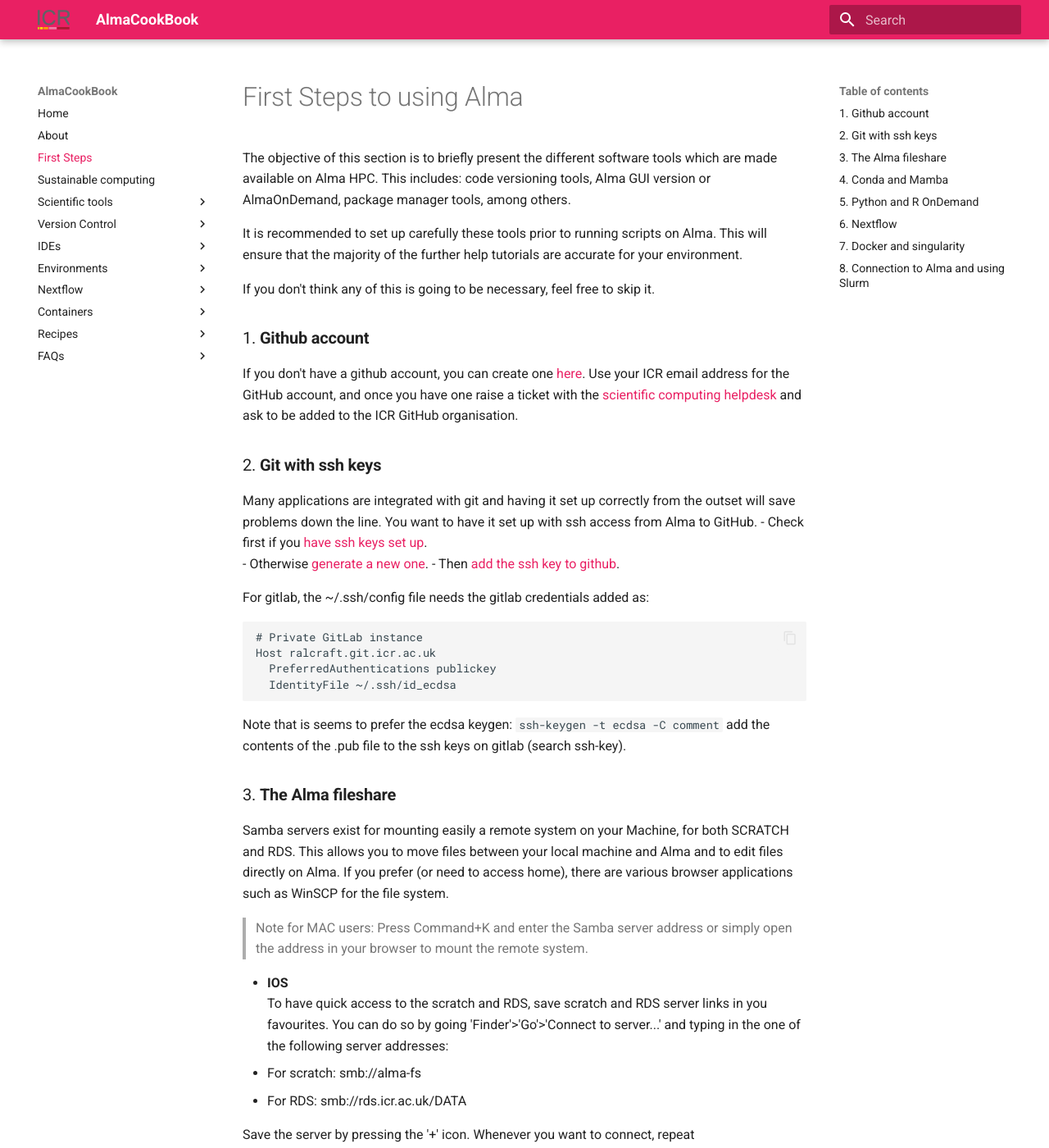
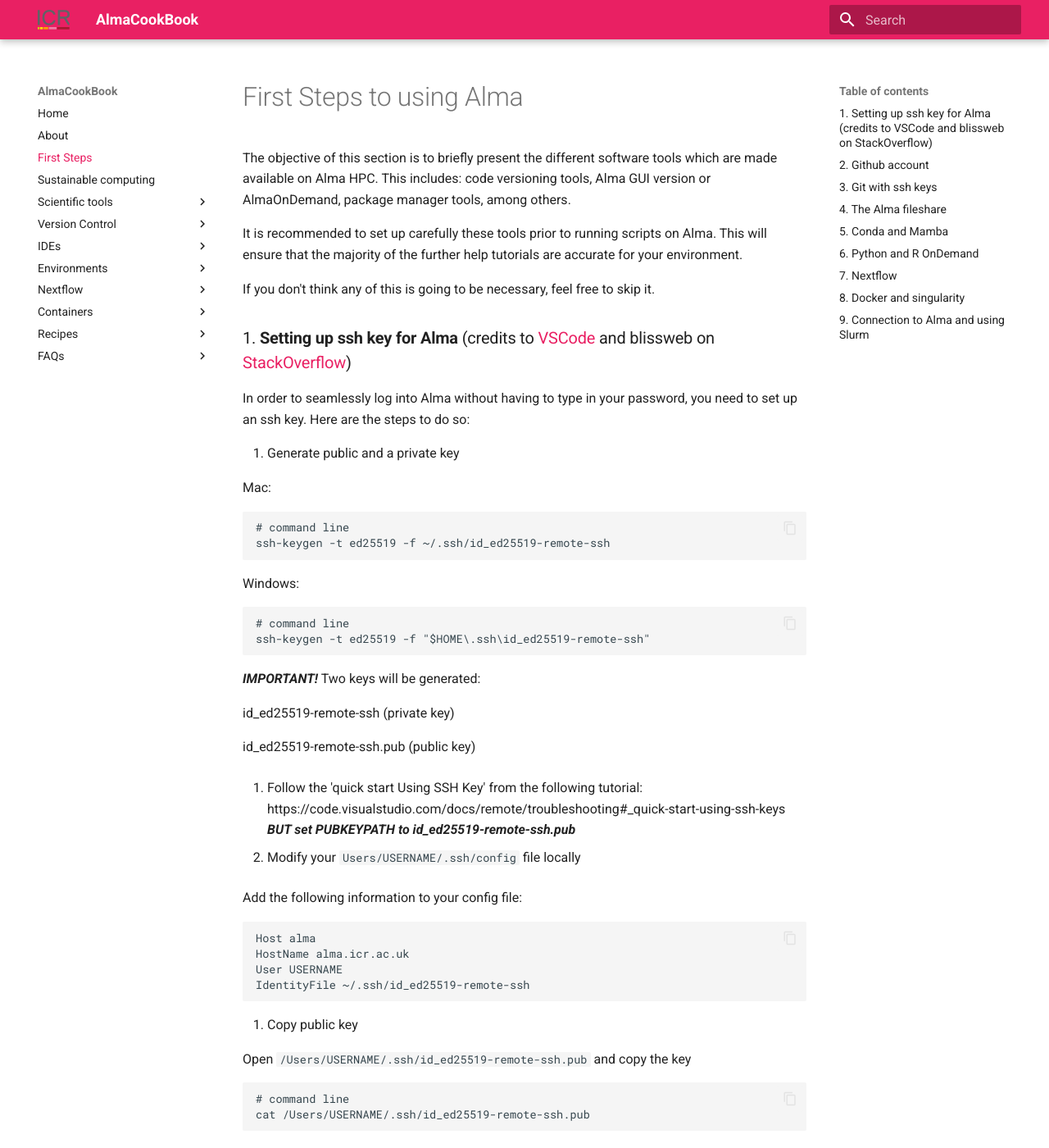
Before and after one commit to AlmaCookBook/AlmaCookBook.github.io, an MkDocs documentation site: the page built from docs/first_steps.md, in a window 1280 px wide and 1400 px high. Shown: the whole window at 82% size. Built offline with MkDocs 1.6.1 and Material for MkDocs 9.7.7, drawn with Linux system fonts in a browser that asks for light colours; some of the changed text lies outside the part shown.

Commit message:
Added extra 'Setting up ssh key for Alma' step in the 'First Steps' tab

````diff
--- a/docs/first_steps.md
+++ b/docs/first_steps.md
@@ -8,13 +8,70 @@ This will ensure that the majority of the further help tutorials are accurate fo
 
 If you don't think any of this is going to be necessary, feel free to skip it.
 
-### 1. **Github account**
+### 1. **Setting up ssh key for Alma** (credits to [VSCode](https://code.visualstudio.com/docs/remote) and blissweb on [StackOverflow](https://stackoverflow.com/questions/66113731/how-to-save-ssh-password-to-vscode))
+In order to seamlessly log into Alma without having to type in your password, you need to set up an ssh key. Here are the steps to do so:
+
+1. Generate public and a private key
+
+Mac:
+```
+# command line
+ssh-keygen -t ed25519 -f ~/.ssh/id_ed25519-remote-ssh
+```
+
+Windows:
+```
+# command line
+ssh-keygen -t ed25519 -f "$HOME\.ssh\id_ed25519-remote-ssh"
+```
+
+***IMPORTANT!*** Two keys will be generated:
+
+id_ed25519-remote-ssh        (private key)
+
+id_ed25519-remote-ssh.pub    (public key)
+
+2. Follow the 'quick start Using SSH Key' from the following tutorial:
+https://code.visualstudio.com/docs/remote/troubleshooting#_quick-start-using-ssh-keys
+***BUT set PUBKEYPATH to id_ed25519-remote-ssh.pub***
+
+2. Modify your `Users/USERNAME/.ssh/config` file locally
+
+Add the following information to your config file:
+```
+Host alma
+HostName alma.icr.ac.uk
+User USERNAME
+IdentityFile ~/.ssh/id_ed25519-remote-ssh
+```
+
+3. Copy public key
+
+Open `/Users/USERNAME/.ssh/id_ed25519-remote-ssh.pub` and copy the key
+
+```
+# command line
+cat /Users/USERNAME/.ssh/id_ed25519-remote-ssh.pub
+```
+Copy the displayed key
+
+4. Log into Alma normally
+
+5. Modify your `/home/USERNAME/.ssh/authorized_keys` on the server
+Use preferred text editor, here is an example using vi:
+```
+# command line
+vi (or any other text editor) /home/USERNAME/.ssh/authorized_keys
+```
+Paste the key into the file
+
+### 2. **Github account**
 If you don't have a github account, you can create one [here](https://docs.github.com/en/get-started/onboarding/getting-started-with-your-github-account).
 Use your ICR email address for the GitHub account, and once you have one raise a ticket with the
 [scientific computing helpdesk](mailto:schelpdesk@icr.ac.uk) and ask to be added to the ICR GitHub organisation.
 
 
-### 2. **Git with ssh keys**
+### 3. **Git with ssh keys**
 Many applications are integrated with git and having it set up correctly from the outset will save problems down the line.
 You want to have it set up with ssh access from Alma to GitHub.
     - Check first if you [have ssh keys set up](https://docs.github.com/en/authentication/connecting-to-github-with-ssh/checking-for-existing-ssh-keys).
@@ -30,7 +87,7 @@ Host ralcraft.git.icr.ac.uk
 ```
 Note that is seems to prefer the ecdsa keygen: `ssh-keygen -t ecdsa -C comment` add the contents of the .pub file to the ssh keys on gitlab (search ssh-key).
 
-### 3. **The Alma fileshare**
+### 4. **The Alma fileshare**
 Samba servers exist for mounting easily a remote system on your Machine, for both SCRATCH and RDS.
 This allows you to move files between your local machine and Alma and to edit files directly on Alma. If you prefer (or need to access home), there are various browser applications such as WinSCP for the file system.
 
@@ -75,7 +132,7 @@ For any help or questions email [scientific computing](mailto:schelpdesk@icr.ac.
 
 ---
 
-### 8. **Connection to Alma and using Slurm**
+### 9. **Connection to Alma and using Slurm**
 Alma clusters are hosted on : alma.icr.ac.uk.
 
 You can access your /home/ repository via ssh, as follows:
````
Also changed, not shown: other parts of docs/first_steps.md (+4 -4 lines).
